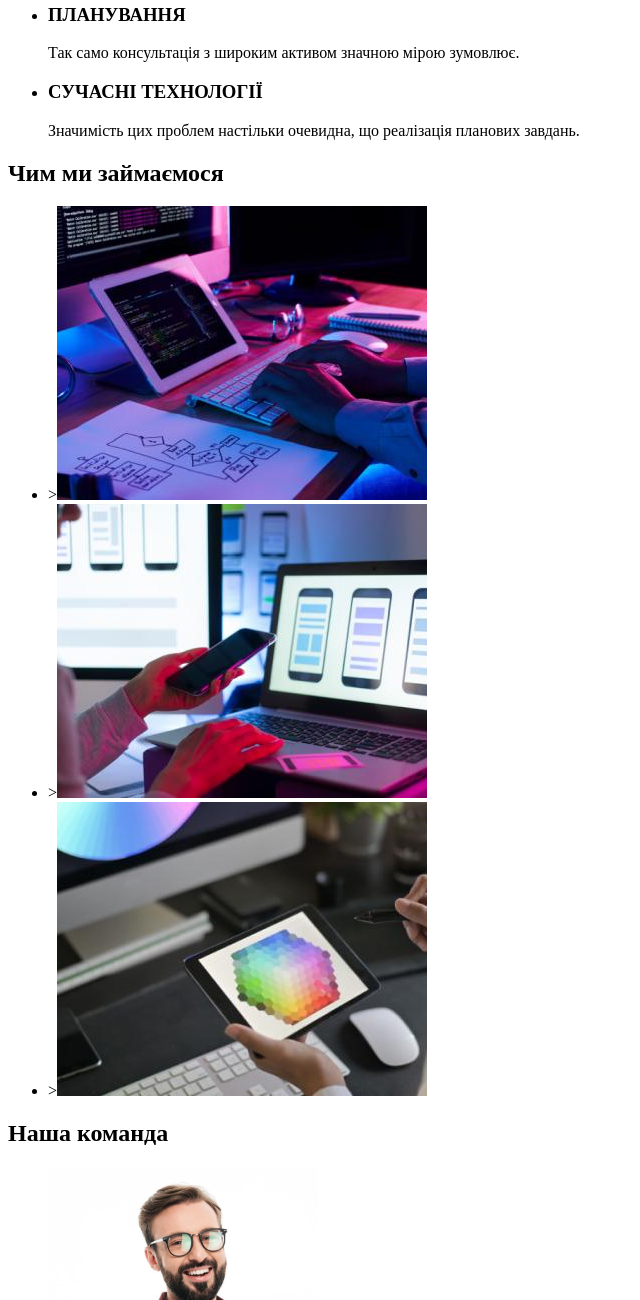
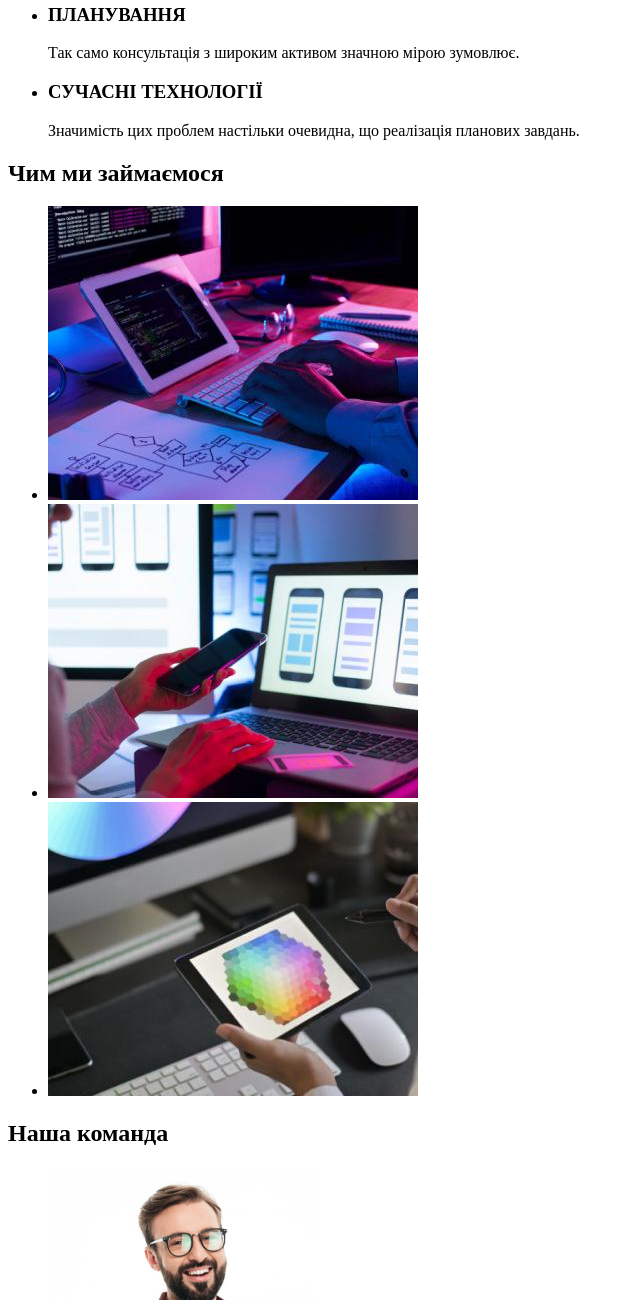
Before and after one commit to Turt1ePower/goit-markup-hw-01, a plain HTML site: page index.html in a window 1280 px wide. Shown: the part 454-1754 px from the top of the page, without its empty margins (0-640 px from the left). Drawn offline with Linux system fonts and the light colour scheme.

Commit message:
removed > from photo section

```diff
--- a/index.html
+++ b/index.html
@@ -56,9 +56,9 @@
       <section>
         <h2>Чим ми займаємося</h2>
         <ul>
-          <li>><img src="./images/work1.jpg" alt="розробляємо" width="370" /></li>
-          <li>><img src="./images/work2.jpg" alt="адаптуємо" width="370" /></li>
-          <li>><img src="./images/work3.jpg" alt="малюємо" width="370" /></li>
+          <li><img src="./images/work1.jpg" alt="розробляємо" width="370" /></li>
+          <li><img src="./images/work2.jpg" alt="адаптуємо" width="370" /></li>
+          <li><img src="./images/work3.jpg" alt="малюємо" width="370" /></li>
         </ul>
       </section>
       <section>
```
